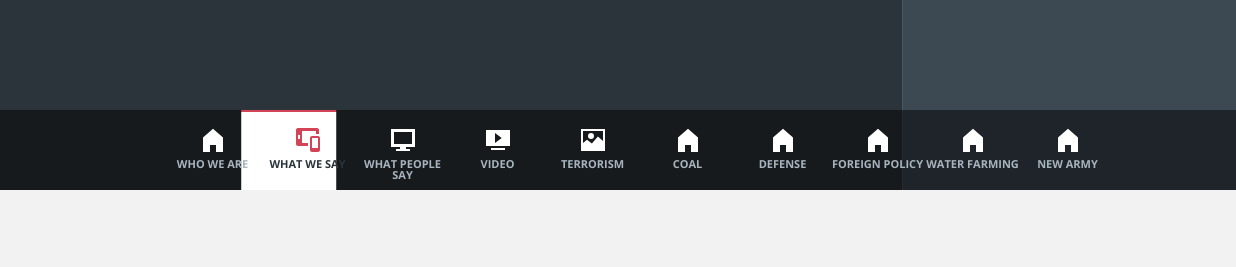
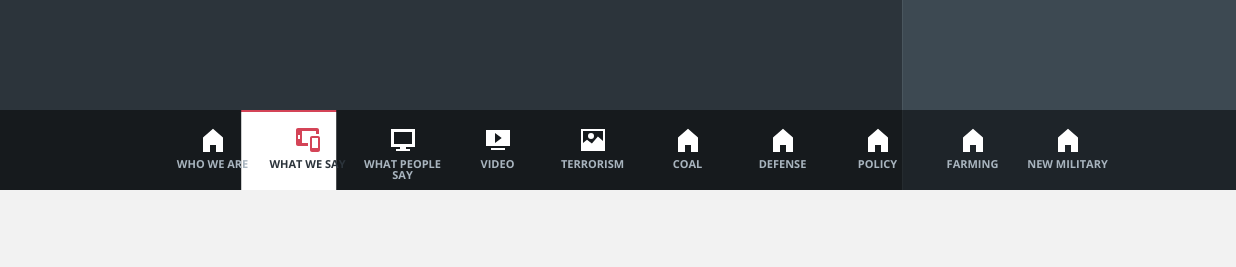
Before and after one commit to Laurel-Smith/ReBuildUSAtoday, a plain HTML site: page index.html in a window 1280 px wide. Shown: the part 490-757 px from the top of the page, 0-1236 px from the left. Drawn offline with nearby package versions, Linux system fonts and the light colour scheme.

Commit message:
Update index.html

```diff
--- a/index.html
+++ b/index.html
@@ -98,9 +98,9 @@
 					<li><a href="#0">Terrorism</a></li>
 					<li><a href="#0">Coal</a></li>
 					<li><a href="#0">Defense</a></li>
-					<li><a href="#0">Foreign Policy</a></li>
-					<li><a href="#0">Water Farming</a></li>
-					<li><a href="#0">New Army</a></li>
+					<li><a href="#0">Policy</a></li>
+					<li><a href="#0">Farming</a></li>
+					<li><a href="#0">New Military</a></li>
 				</ul>
 			</nav>
 		</div> <!-- .cd-slider-nav -->
```
